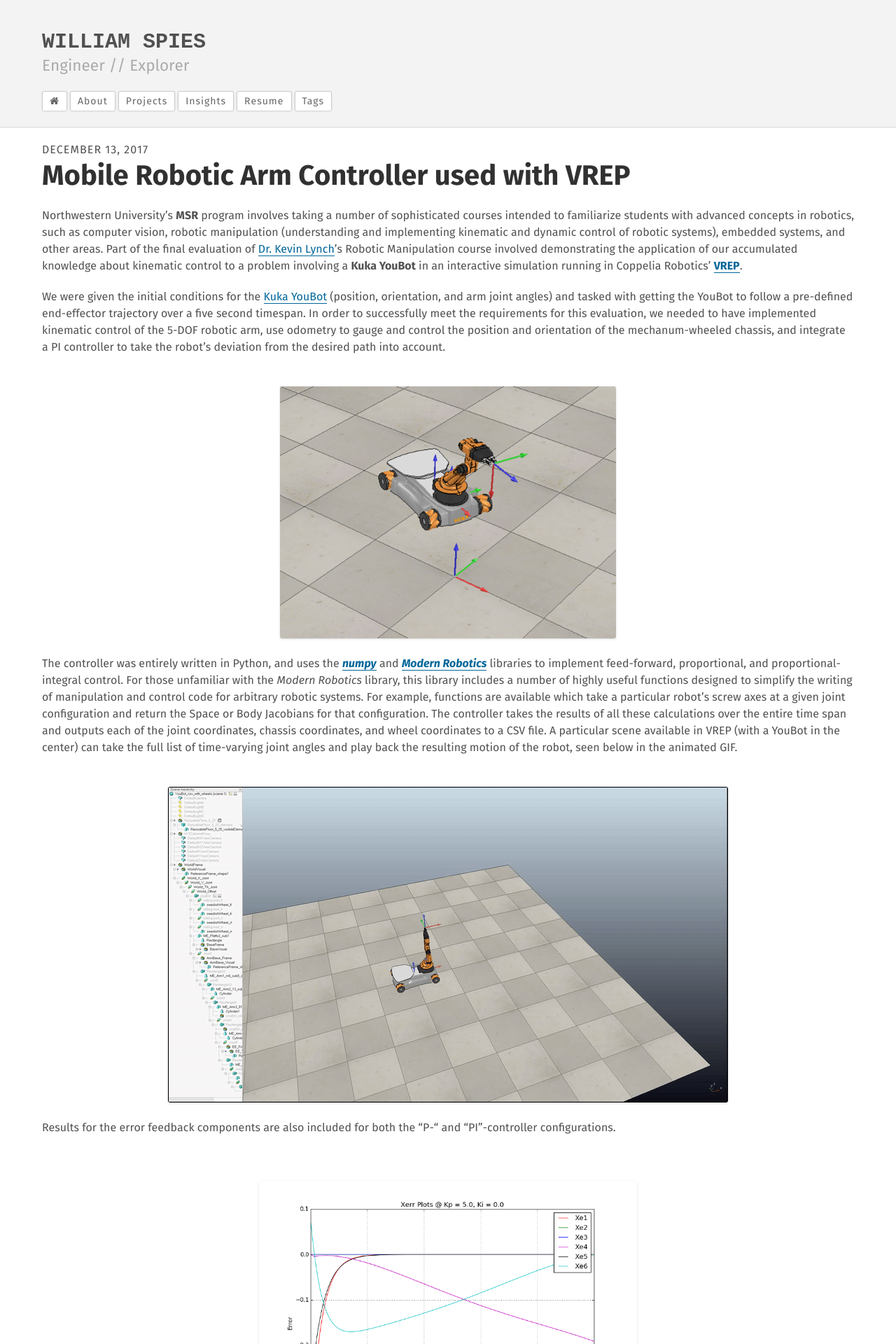
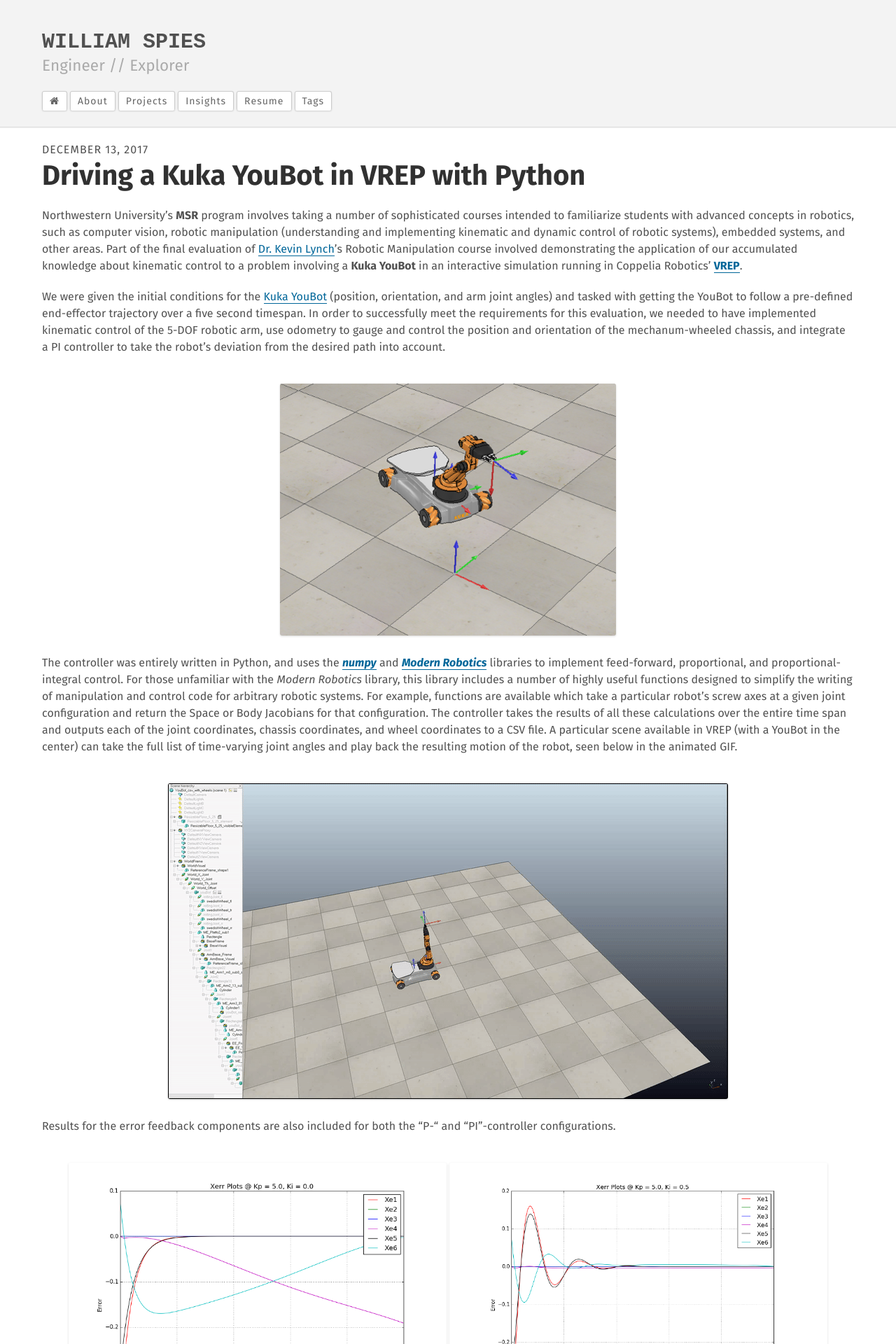
Before and after one commit to spieswl/spieswl.github.io, a Jekyll site: the page built from _projects/2017-12-13-robotic-arm-control-system.md, in a window 1280 px wide. Shown: the top 1920 px of the page at 70% size. Built offline with Jekyll 4.4.1, drawn with Linux system fonts in a browser that asks for light colours.

Commit message:
Fixed the issues with my "project-image" layout not floating images together properly.

```diff
--- a/_projects/2017-12-13-robotic-arm-control-system.md
+++ b/_projects/2017-12-13-robotic-arm-control-system.md
@@ -1,9 +1,9 @@
 ---
 layout:             project
-title:              "Mobile Robotic Arm Controller used with VREP"
+title:              "Driving a Kuka YouBot in VREP with Python"
 date:               "2017-12-13"
 
-description:        "I wrote a controller to take a specific robotic arm, use its initial conditions, and follow a pre-defined trajectory through space."
+description:        "I wrote a controller in Python to take a specific robotic arm, use its initial conditions, and follow a pre-defined trajectory through space."
 keywords:           software, simulation, python, robotics, mobile robots, controls, controller, trajectory follower, youbot
 tags:               [Python, Kinematics, Simulation, Robotics, Controls]
 
@@ -30,7 +30,7 @@ The controller was entirely written in Python, and uses the _**[numpy](http://ww
 
 Results for the error feedback components are also included for both the "P-" and "PI"-controller configurations.
 
-<div class="project-image" style="display: inline">
+<div class="project-image">
     <img src="{{ site.url }}/{{ site.project_assets }}/{{ page.folders.images }}/P_ctrl_results.png" style="width:540px">
     <img src="{{ site.url }}/{{ site.project_assets }}/{{ page.folders.images }}/PI_ctrl_results.png" style="width:540px">
 </div>
--- a/assets/css/base/2-layout/_projects.scss
+++ b/assets/css/base/2-layout/_projects.scss
@@ -96,12 +96,8 @@
 .project-image {
     width: 100%;
 
-    padding: 4px 4px 4px 4px;
-
-    img {
-        display: block;
-        text-align: center;
-    }
+    text-align: center;
+    display: block;
 
     a { border: 0; }
 
```
Also changed, not shown: _projects/2017-12-17-container-manipulator-baxter.md (+1 -1 lines).
